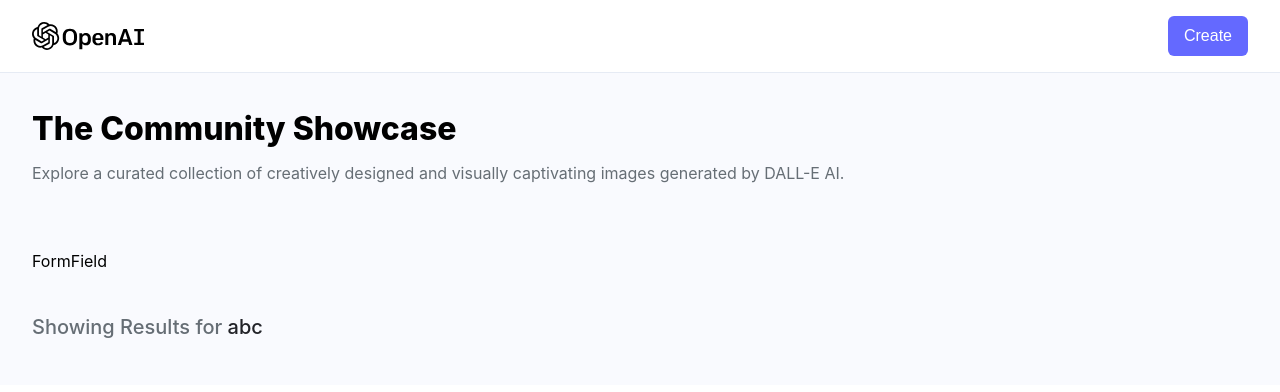
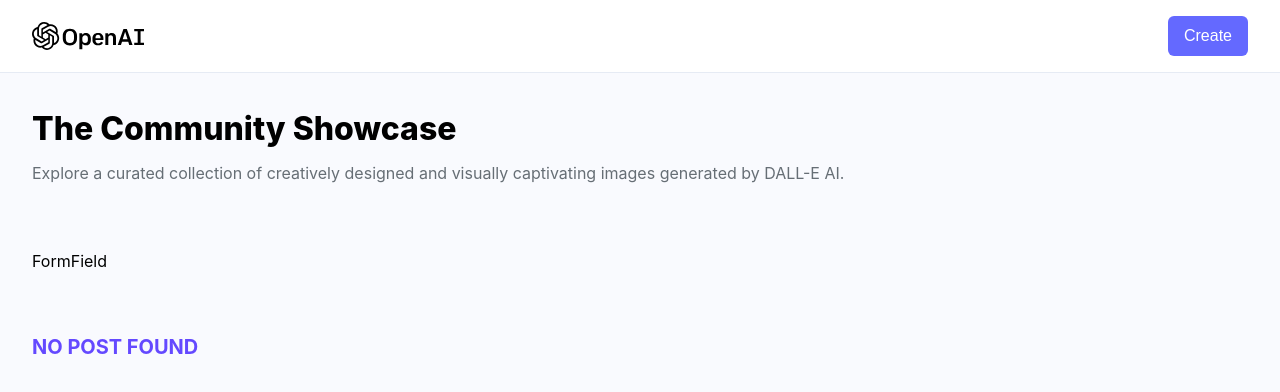
Before and after one commit to mahreen480/DALL-E-Clone, a React (Vite) app in the folder Client/: page / in a window 1280 px wide. Shown: the top 392 px of the page. Built offline with nearby package versions, Linux system fonts and the light colour scheme; a web font is replaced by a local one.

Commit message:
show post logic

```diff
--- a/Client/src/pages/Home.tsx
+++ b/Client/src/pages/Home.tsx
@@ -1,12 +1,34 @@
 import React, { useState, useEffect } from 'react'
 import { Loader, Card, FormField } from '../components'
+
+interface Post {
+  _id: string;
+  [key: string]: any;
+}
+
+interface RenderCardsProps {
+  data: Post[] | null;
+  title: string;
+}
+
+const RenderCards: React.FC<RenderCardsProps> = ({ data, title }) => {
+  if (data && data.length > 0) {
+    return data.map((post) => <Card key={post._id}{...post} />)
+  }
+  return (
+    <h2 className='mt-5 font-bold text-[#6449ff] text-xl uppercase'>
+      {title}
+    </h2>
+  )
+}
+
 
 type Props = {}
 
 const Home = (props: Props) => {
-  const [loading, setLoading] = useState(false);
-  const [allPost, setAllPost] = useState(null);
-  const [searchText,setSearchText]=useState('abc')
+  const [loading, setLoading] = useState<boolean>(false);
+  const [allPost, setAllPost] = useState<Post[] | null>(null);
+  const [searchText, setSearchText] = useState<string>('')
 
   return (
     <section className='max-w-7xl mx-auto'>
@@ -25,29 +47,43 @@
 
       <div className='mt-10'>
         {
-          loading?(
+          loading ? (
             <div className='flex justify-center items-center'>
-              <Loader/>
+              <Loader />
             </div>
-          ):(
+          ) : (
             <>
-            {searchText  && (
-              <h2 className='font-medium text-[#666e75] text-xl mb-3'>
-                Showing Results for <span className='text-[#222328]'>{searchText}</span>
-              </h2>
-            ) }
+              {searchText && (
+                <h2 className='font-medium text-[#666e75] text-xl mb-3'>
+                  Showing Results for <span className='text-[#222328]'>{searchText}</span>
+                </h2>
+              )}
 
-            <div className='grid lg:grid-cols-4 sm:grid-cols-3 xs:grid-cols-2 grid-grid-1 gap-3'>
-
-            </div>
+              <div className='grid lg:grid-cols-4 sm:grid-cols-3 xs:grid-cols-2 grid-grid-1 gap-3'>
+                {allPost && allPost.length > 0 ? (
+                  <RenderCards
+                    data={allPost}
+                    title=''
+                  />
+                ) : searchText ? (
+                  <RenderCards
+                    data={[]}
+                    title='No search Results Found'
+                  />
+                ) : (
+                  <RenderCards
+                    data={[]}
+                    title='No Post Found'
+                  />
+                )}
+              </div>
 
             </>
           )
         }
       </div>
+    </section>
+  );
+};
 
-    </section>
-  )
-}
-
-export default Home
+export default Home;
```
